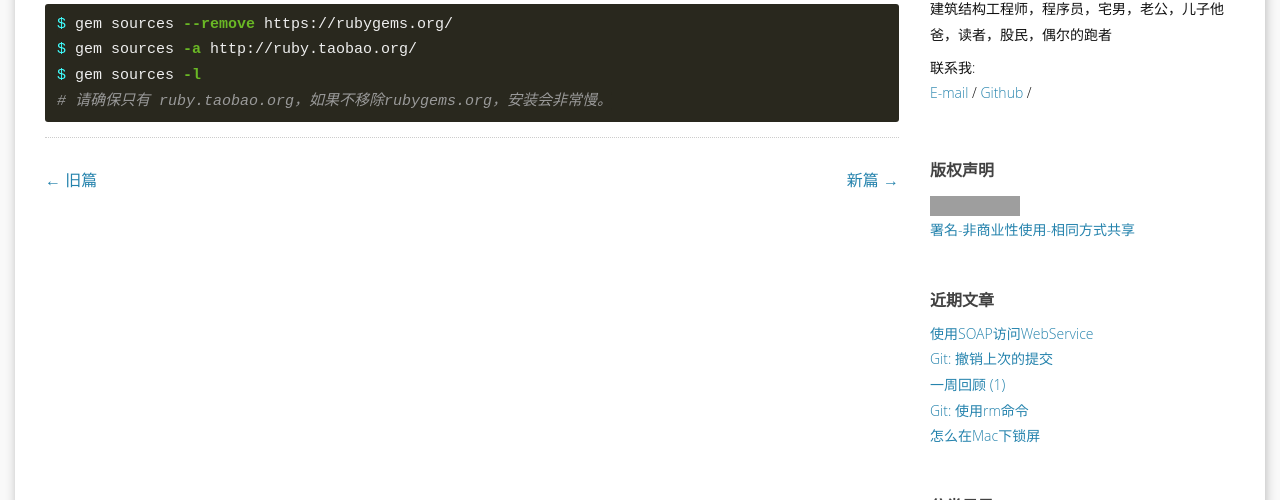
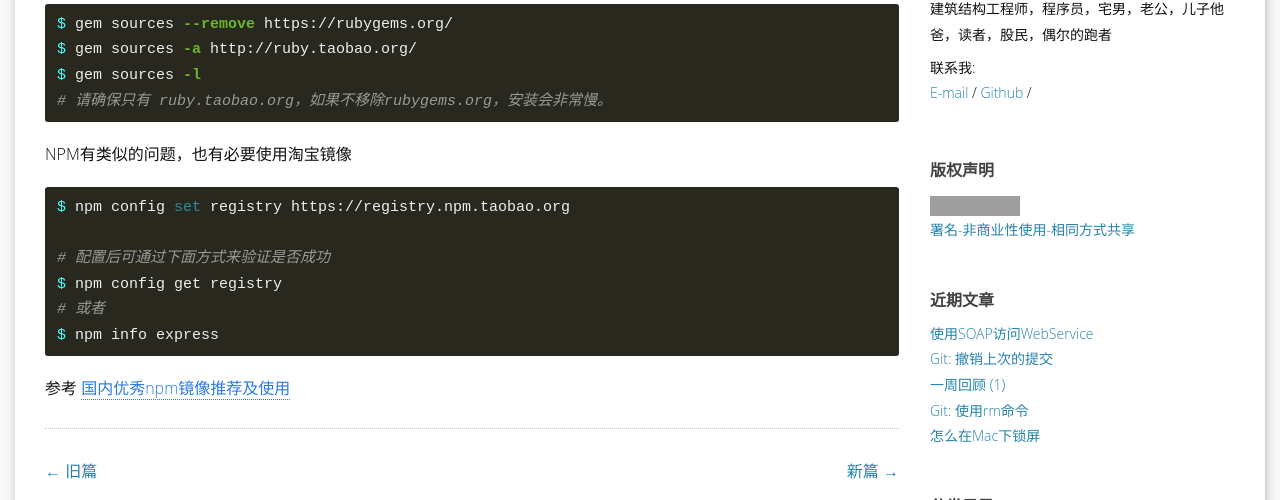
Before and after one commit to Junch/Junch.github.io, a Jekyll site: the page built from _posts/2015-05-27-original-comeback.md, in a window 1280 px wide and 900 px high, cut to the strip 400-900 px from the top of the window. Built offline with Jekyll 4.4.1, drawn with Linux system fonts in a browser that asks for light colours; some web fonts are replaced; comment, search, counter and statistics services are not loaded; grey boxes are pictures that could not be loaded.

Commit message:
Update the post about setting NPM source

```diff
--- a/_posts/2015-05-27-original-comeback.md
+++ b/_posts/2015-05-27-original-comeback.md
@@ -15,3 +15,16 @@ $ gem sources -a http://ruby.taobao.org/
 $ gem sources -l
 # 请确保只有 ruby.taobao.org，如果不移除rubygems.org，安装会非常慢。
 {% endhighlight %}
+
+NPM有类似的问题，也有必要使用淘宝镜像
+
+{% highlight bash lineno %}
+$ npm config set registry https://registry.npm.taobao.org
+
+# 配置后可通过下面方式来验证是否成功
+$ npm config get registry
+# 或者
+$ npm info express
+{% endhighlight %}
+
+参考 [国内优秀npm镜像推荐及使用](http://riny.net/2014/cnpm/)
```
